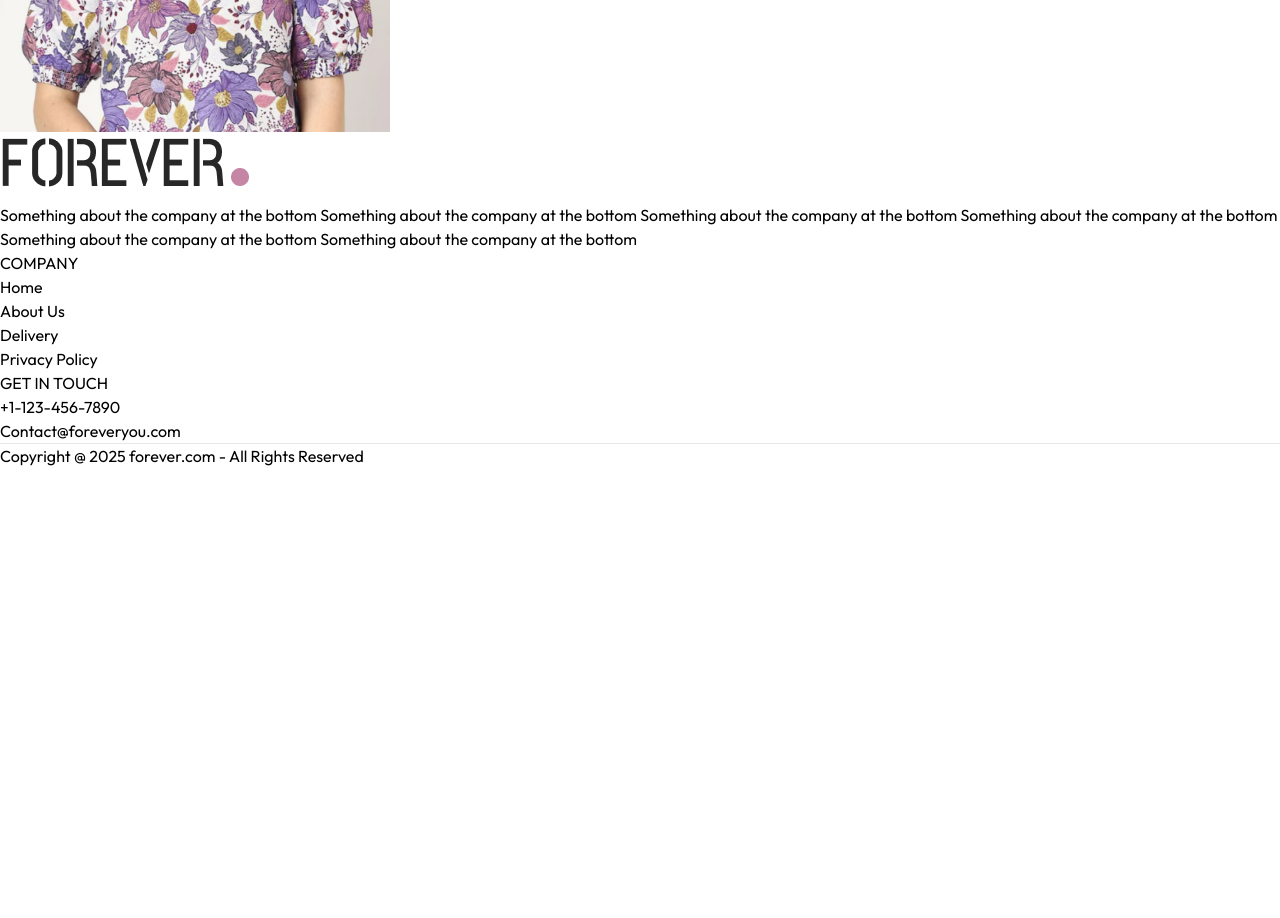
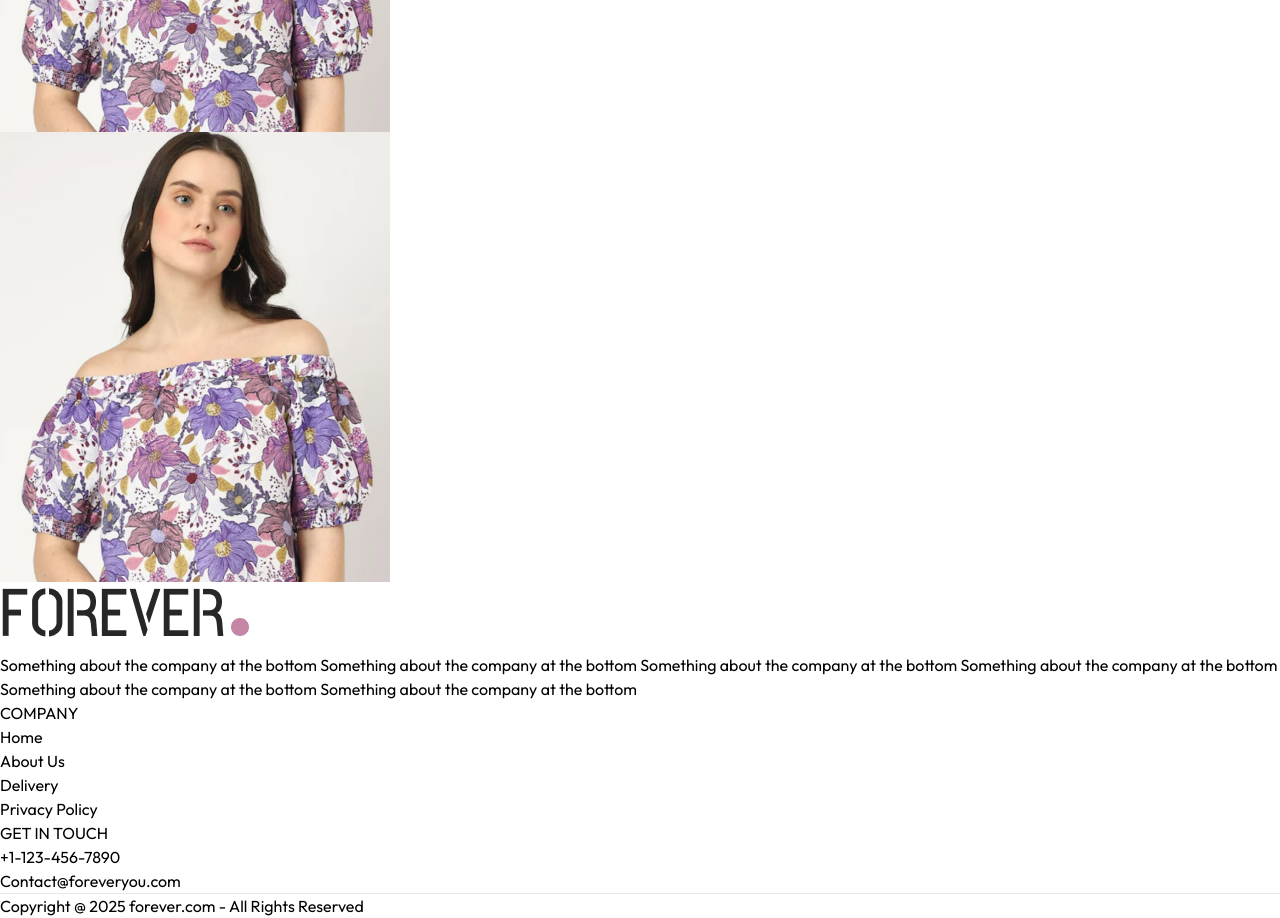
Before and after one commit to Andrew-Projects-1/E-Commerce, a React (Vite) app in the folder frontend/: page /product/aaaaa in a window 1280 px wide. Shown: the part 840-1758 px from the top of the page. Before the commit the page ends 1308 px from the top, so only its background shows below. Built offline with nearby package versions, Linux system fonts and the light colour scheme.

Commit message:
Added main picture for products

```diff
--- a/frontend/src/pages/Product.jsx
+++ b/frontend/src/pages/Product.jsx
@@ -36,9 +36,12 @@ const Product = () => {
           <div className='flex sm:flex-col overflow-x-auto sm:overflow-y-scroll justify-between sm:justify-normal sm:w-[18.7%] w-full'>
             {
               productData.image.map((item, index) => (
-                <img src={item} key={index} className='w-[24%] sm:w-full sm:mb-3 flex-shrink-0 cursor-pointer' alt="" />
+                <img onClick={() => setImage(item)} src={item} key={index} className='w-[24%] sm:w-full sm:mb-3 flex-shrink-0 cursor-pointer' alt="" />
               ))
             }
+          </div>
+          <div className='w-full sm:w-[80%]'>
+            <img className='w-full h-auto' src={image} alt="" />
           </div>
         </div>
 
```
